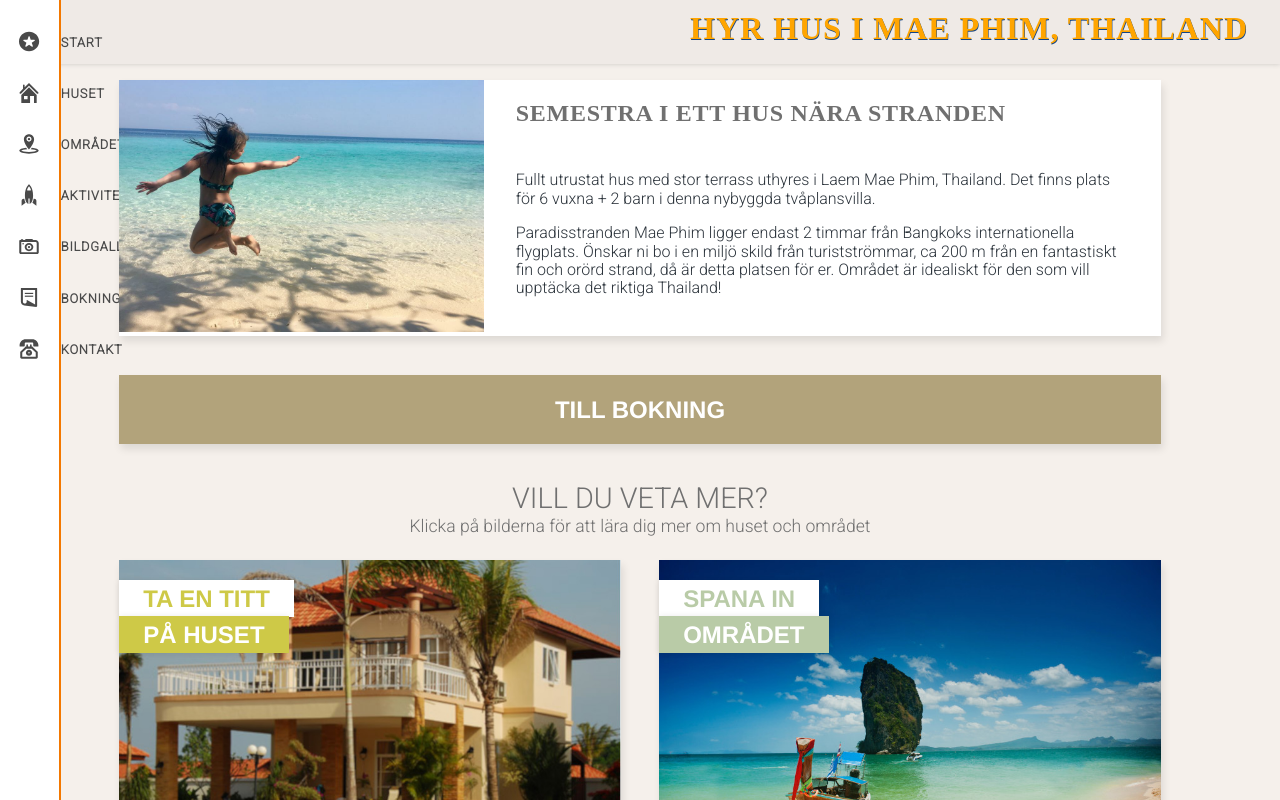
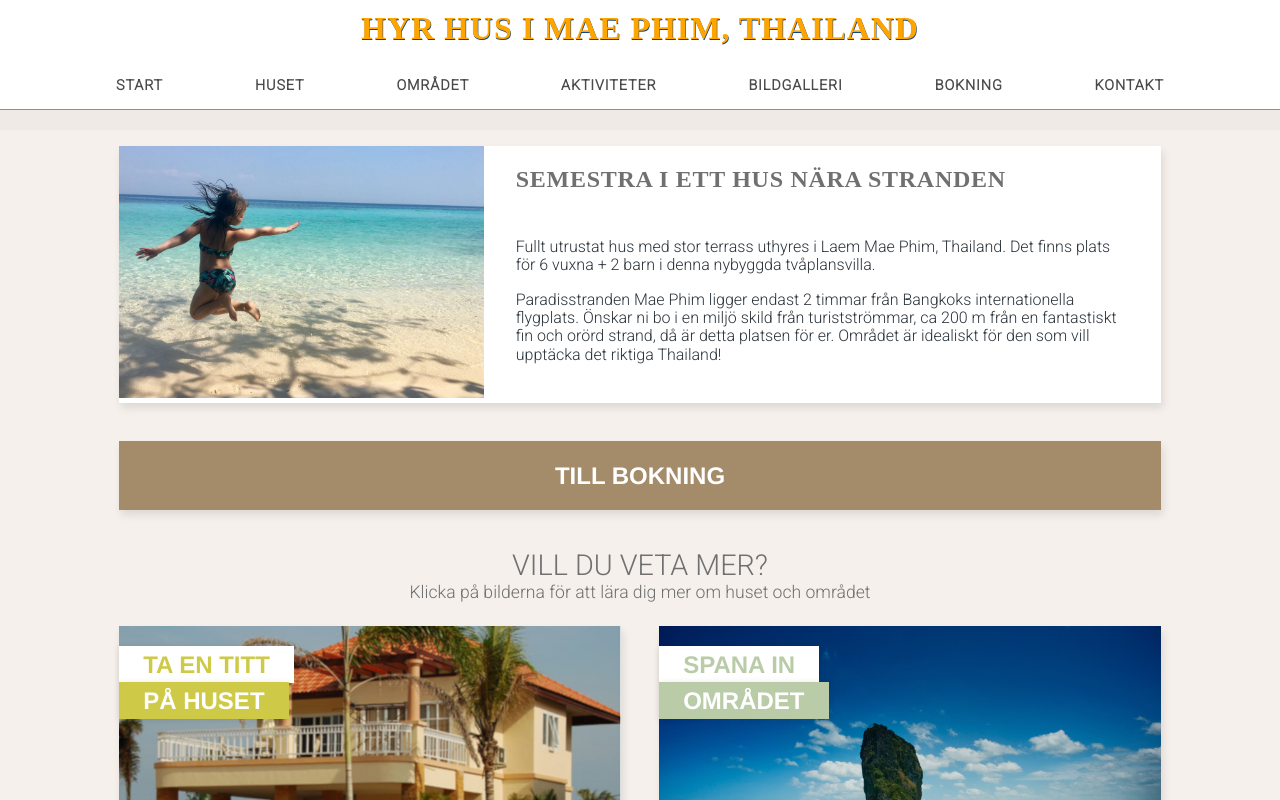
Before and after one commit to Henkenator/thailand, an Angular app: page / in a window 1280 px wide. Shown: the top 800 px of the page. Built offline with nearby package versions, Linux system fonts and the light colour scheme; a web font is replaced by a local one.

Commit message:
new menu

```diff
--- a/src/app/components/menu/menu.component.html
+++ b/src/app/components/menu/menu.component.html
@@ -1,50 +1,45 @@
-<div class="left_pane">
-
+<div class="menu_pane">
+  <div class="container">
     <nav class="main-nav">
       <ul class="nav-links">
         <li>
           <a routerLink="" routerLinkActive="active">
-          <img src="assets/svg/star.svg" class="nav-links__icon"/>
             <span class="nav-links__label">Start</span>
           </a>
         </li>
         <li>
           <a routerLink="huset" routerLinkActive="active">
-          <img src="assets/svg/home.svg" class="nav-links__icon"/>
             <span class="nav-links__label">Huset</span>
           </a>
         </li>
         <li>
           <a routerLink="omradet" routerLinkActive="active">
-          <img src="assets/svg/map.svg" class="nav-links__icon"/>
             <span class="nav-links__label">Området</span>
           </a>
         </li>
         <li>
           <a routerLink="aktiviteter" routerLinkActive="active">
-          <img src="assets/svg/rocket.svg" class="nav-links__icon"/>
             <span class="nav-links__label">Aktiviteter</span>
           </a>
         </li>
         <li>
           <a routerLink="galleri" routerLinkActive="active">
-          <img src="assets/svg/camera.svg" class="nav-links__icon"/>
             <span class="nav-links__label">Bildgalleri</span>
           </a>
         </li>
         <li>
           <a routerLink="bokning" routerLinkActive="active">
-          <img src="assets/svg/document.svg" class="nav-links__icon"/>
             <span class="nav-links__label">Bokning</span>
           </a>
         </li>
         <li>
           <a routerLink="kontakt" routerLinkActive="active">
-          <img src="assets/svg/phone.svg" class="nav-links__icon"/>
             <span class="nav-links__label">Kontakt</span>
           </a>
         </li>
       </ul>
     </nav>
-
   </div>
+  <div class="nav-line"></div>
+  <div class="nav-line2"></div>
+</div>
--- a/src/styles.css
+++ b/src/styles.css
@@ -35,11 +35,8 @@ html {
 body {
   margin: 0;
   font-family: Roboto, sans-serif;
-  /*background-color: var(--light-yellow);*/
   background-color: var(--light-gray-brown);
   min-height: 100vh;
-/*background: url(assets/images/boat.jpg) no-repeat;
-  background-size: cover;*/
   /*font-family: Helvetica, Arial, sans-serif;*/
   /*font-family: 'Tajawal', sans-serif;*/
 }
@@ -47,9 +44,7 @@ body {
 h1, h2, h3, h4 {
   font-family: Sansita, serif;
   letter-spacing: 0.03em;
-  /*color: var(--dark-text);*/
   color: var(--brown-text);
-  /*text-transform: uppercase;*/
 }
 
 main {
@@ -67,31 +62,13 @@ img {
 
 .page-header {
   padding: 6em 1em;
-  /*background-color: var(--dark-green);*/
-  /*background-color: white;*/
   background: url(assets/images/header.jpg) no-repeat;
   background-size: cover;
 }
 
-/*@media (min-width: 35em) {
-  .page-header {
-    padding: 1em;
-  }
-}
-
-@media (min-width: 50em) {
-  .page-header {
-    padding: 1em 4em;
-  }
-}*/
-
 .title > h1 {
-  /*color: var(--light-yellow);*/
   color: var(--orange);
   text-transform: uppercase;
-  /*text-transform: uppercase;*/
-  /*font-size: 1.5rem;
-  margin: 0.2em 0;*/
 }
 .title > h2 {
   color: var(--dark-text)
@@ -99,150 +76,26 @@ img {
 
 
 
-/*@media (min-width: 35em) {
-  .title > h1 {
-    font-size: 2.25rem;
-  }
-}*/
-
-.nav-links {
-  display: flex;
-  justify-content: space-between;
-  margin-top: 0;
-  margin-bottom: 1rem;
-  padding: 0 1rem;
-  list-style: none;
-}
-
-.nav-links > li + li {
-  margin-left: 0.8em;
-}
-
-.nav-links > li > a {
-  display: block;
-  padding: 1em 0;
-  color: var(--dark-text);
-  font-size: 0.8rem;
-  font-weight: bold;
-  text-decoration: none;
-  text-transform: uppercase;
-  letter-spacing: 0.06em;
-}
-
-.nav-links__icon {
-  height: 2em;
-  width: 2em;
-  vertical-align: -0.6em;
-  color: white;
-}
-.nav-links > li > a:hover {
-  /*color: hsl(40, 100%, 70%);*/
-}
-
-@media (min-width: 30em) {
-  .main-nav {
-    position: fixed;
-    width: 200px;
-    /*top: 8.25rem;*/
-    left: 0;
-    z-index: 10;
-    /*background-color: transparent;
-    transition: background-color .5s linear;*/
-    /*transition: width .15s ease-in-out,box-shadow .15s ease-in-out;*/
-    /*border-top-right-radius: 0.5em;
-    border-bottom-right-radius: 0.5em;*/
-
-    height: 100vh;
-  }
-  .main-nav:hover {
-    /*background-color: rgba(0, 0, 0, 0.6);*/
-    /*background-color: var(--light-green);*/
-    /*background-color: #222;*/
-    /*width:200px;*/
-
-    /*background-color: var(--dark-green);*/
-  }
-}
-
-@media (min-width: 30em) {
-  .nav-links {
-    display: block;
-    padding: 1em;
-    margin-bottom: 0;
-  }
-
-  .nav-links > li + li {
-    margin-left: 0;
-  }
-
-  .nav-links__label {
-    display: inline-block;
-    margin-left: 1.5em;
-    padding-right: 1em;
-    opacity: 0;
-    transform: translate(-1em);
-    transition: transform .15s ease-in-out,
-    opacity 0.05s linear;
-  }
-
-  .nav-links:hover .nav-links__label,
-  .nav-links a:focus > .nav-links__label {
-    opacity: 1;
-    transform: translate(0);
-  }
-
-  .nav-links__icon {
-    transition: transform 0.2s ease-out;
-  }
-
-  .nav-links a:hover > .nav-links__icon,
-  .nav-links a:focus > .nav-links__icon {
-    transform: scale(1.5);
-  }
-  .nav-links a:hover > .nav-links__label,
-  .nav-links a:focus > .nav-links__label {
-    transform: scale(1.3) translate(1.2em);
-    color: var(--orange);
-  }
-}
-
 .header_pane {
   height: 4em;
   width: 100vw;
-  background-color: var(--gray-brown);
+  /*background-color: var(--gray-brown);*/
+  background-color: white;
   box-shadow: 0 0 5px #c9c7c3;
 }
 
 .header_pane > h1 {
   margin: 0;
   padding-top: 0.3em;
-  padding-right: 1em;
-  text-align: end;
+  /*padding-right: 1em;*/
+  /*text-align: end;*/
+  text-align: center;
   color: orange;
   text-transform: uppercase;
   text-shadow: 0.5px 0.5px #148;
 }
 
-.left_pane {
 
-  position: fixed;
-  top: 0;
-  left: 0;
-  width: 3.8em;
-  border-right: 2px solid var(--orange);
-  height: 100vh;
-  /*border-right: 1px solid #181818;*/
-
-  /*background-color: #222;*/
-  background-color: white;
-  /*color: #aaa;*/
-  overflow: hidden;
-  transition: width 0.2s ease-in-out;
-}
-
-.left_pane:hover {
-  width:200px;
-}
 
 
 .page-footer {
@@ -409,7 +262,7 @@ a:visited {
 }
 
 .big-link {
-  background-color: #b2a37b;
+  background-color: #a48c6a;
   padding-top: 1.3em;
   padding-bottom: 1.3em;
   text-align:center
@@ -479,6 +332,58 @@ a:visited {
   font-size: 1.3em;
 }
 
+
+
+.menu_pane {
+  background-color: white;
+}
+
+.main-nav {
+
+}
+
+.nav-line {
+  border-bottom: 1.5px solid var(--orange);
+}
+
+.nav-line2 {
+  border-bottom: 20px solid var(--gray-brown);
+}
+
+/*background-color: var(--gray-brown);*/
+
+
+.nav-links {
+  display: flex;
+  justify-content: space-between;
+  margin-top: 0;
+  margin-bottom: 0rem;
+  padding: 0 1rem;
+  list-style: none;
+}
+
+.nav-links > li + li {
+  margin-left: 0.8em;
+}
+
+.nav-links > li > a {
+  display: block;
+  padding: 1em 0;
+  color: var(--dark-text);
+  font-size: 0.9rem;
+  font-weight: bolder;
+  text-decoration: none;
+  text-transform: uppercase;
+  letter-spacing: 0.06em;
+}
+
+.nav-links > li > a:active,
+.nav-links > li > a:hover,
+.nav-links > li > a:focus
+{
+  color: var(--orange);
+}
+
 /*
     Utility classes
  */
```
Lines whose indentation alone changed are shown as unchanged.
